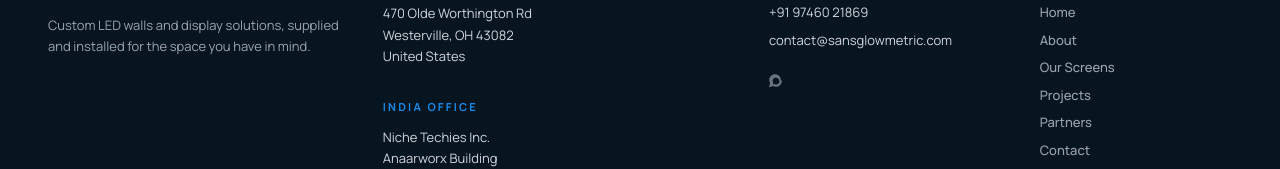
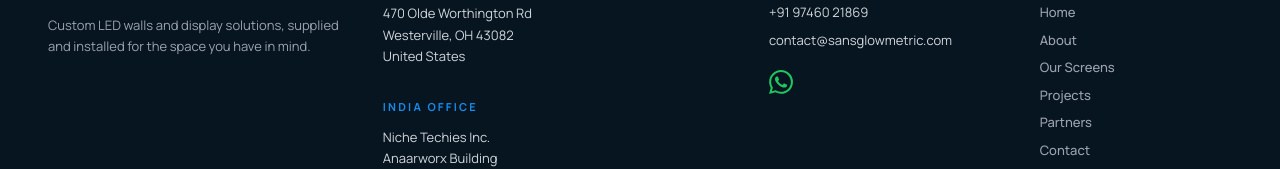
Before and after one commit to PrasobhPS/LED, a React (Vite) app in the folder client/: page / in a window 1280 px wide. Shown: the part 5086-5255 px from the top of the page. Built offline with nearby package versions, Linux system fonts and the light colour scheme.

Commit message:
footer changes

```diff
--- a/client/src/components/SiteFooter.jsx
+++ b/client/src/components/SiteFooter.jsx
@@ -34,8 +34,10 @@
             <p className="text-[11px] font-bold tracking-[0.2em] uppercase text-[#168BEB] mb-3">Contact</p>
             <a href="tel:+919746021869" className="block text-[13px] text-gray-300 hover:text-white transition-colors mb-2">+91 97460 21869</a>
             <a href="mailto:contact@sansglowmetric.com" className="block text-[13px] text-gray-300 hover:text-white transition-colors mb-5">contact@sansglowmetric.com</a>
-            <a href="https://wa.me/919746021869" target="_blank" rel="noreferrer" aria-label="WhatsApp" className="inline-flex text-gray-500 hover:text-white transition-colors">
-              <svg className="w-3.5 h-3.5" fill="currentColor" viewBox="0 0 24 24"><path d="M12.031 6.172c-3.181 0-5.767 2.586-5.768 5.766-.001 1.298.38 2.27 1.019 3.287l-.711 2.598 2.664-.698c.969.586 1.777.879 2.796.879 3.181 0 5.767-2.586 5.768-5.766.001-3.18-2.586-5.766-5.768-5.766zm9.969 5.766c0 5.505-4.495 10-10 10-1.748 0-3.385-.45-4.823-1.24l-7.177 1.88 1.909-6.983c-.933-1.499-1.469-3.267-1.469-5.157 0-5.505 4.495-10 10-10s10 4.495 10 10z" /></svg>
+            <a href="https://wa.me/919746021869" target="_blank" rel="noreferrer" aria-label="WhatsApp" className="inline-flex text-green-500 hover:text-white transition-colors">
+              <svg className="w-6 h-6" fill="currentColor" viewBox="0 0 24 24" aria-hidden="true">
+                <path d="M17.472 14.382c-.297-.149-1.758-.867-2.03-.967-.273-.099-.471-.148-.67.15-.197.297-.767.966-.94 1.164-.173.199-.347.223-.644.075-.297-.15-1.255-.463-2.39-1.475-.883-.788-1.48-1.761-1.653-2.059-.173-.297-.018-.458.13-.606.134-.133.298-.347.446-.52.149-.174.198-.298.298-.497.099-.198.05-.371-.025-.52-.075-.149-.669-1.612-.916-2.207-.242-.579-.487-.5-.669-.51-.173-.008-.371-.01-.57-.01-.198 0-.52.074-.792.372-.272.297-1.04 1.016-1.04 2.479 0 1.462 1.065 2.875 1.213 3.074.149.198 2.096 3.2 5.077 4.487.709.306 1.262.489 1.694.625.712.227 1.36.195 1.871.118.571-.085 1.758-.719 2.006-1.413.248-.694.248-1.289.173-1.413-.074-.124-.272-.198-.57-.347m-5.421 7.403h-.004a9.87 9.87 0 0 1-5.031-1.378l-.361-.214-3.741.982.998-3.648-.235-.374a9.86 9.86 0 0 1-1.51-5.26c.001-5.45 4.436-9.884 9.888-9.884 2.64 0 5.122 1.03 6.988 2.898a9.825 9.825 0 0 1 2.893 6.994c-.003 5.45-4.435 9.884-9.885 9.884m8.413-18.297A11.815 11.815 0 0 0 12.05 0C5.495 0 .16 5.335.157 11.892c0 2.096.547 4.142 1.588 5.945L.057 24l6.305-1.654a11.882 11.882 0 0 0 5.683 1.448h.005c6.554 0 11.89-5.335 11.893-11.893a11.821 11.821 0 0 0-3.48-8.413Z" />
+              </svg>
             </a>
           </div>
           <div>
--- a/client/src/components/SiteLayout.jsx
+++ b/client/src/components/SiteLayout.jsx
@@ -21,8 +21,8 @@
           <span className="truncate">Call</span>
         </a>
         <a href="https://wa.me/919746021869" target="_blank" rel="noreferrer" className="mobile-quick-action-btn flex items-center justify-center gap-1.5 py-2.5 px-2 rounded-lg bg-emerald-50 border border-emerald-200 text-emerald-800 text-[12px] font-semibold hover:bg-emerald-100 transition-colors">
-          <svg className="w-4 h-4 text-emerald-600 shrink-0" fill="currentColor" viewBox="0 0 24 24">
-            <path d="M12.031 6.172c-3.181 0-5.767 2.586-5.768 5.766-.001 1.298.38 2.27 1.019 3.287l-.711 2.598 2.664-.698c.969.586 1.777.879 2.796.879 3.181 0 5.767-2.586 5.768-5.766.001-3.18-2.586-5.766-5.768-5.766zm9.969 5.766c0 5.505-4.495 10-10 10-1.748 0-3.385-.45-4.823-1.24l-7.177 1.88 1.909-6.983c-.933-1.499-1.469-3.267-1.469-5.157 0-5.505 4.495-10 10-10s10 4.495 10 10z" />
+          <svg className="w-4 h-4 text-green-500 shrink-0" fill="currentColor" viewBox="0 0 24 24" aria-hidden="true">
+            <path d="M17.472 14.382c-.297-.149-1.758-.867-2.03-.967-.273-.099-.471-.148-.67.15-.197.297-.767.966-.94 1.164-.173.199-.347.223-.644.075-.297-.15-1.255-.463-2.39-1.475-.883-.788-1.48-1.761-1.653-2.059-.173-.297-.018-.458.13-.606.134-.133.298-.347.446-.52.149-.174.198-.298.298-.497.099-.198.05-.371-.025-.52-.075-.149-.669-1.612-.916-2.207-.242-.579-.487-.5-.669-.51-.173-.008-.371-.01-.57-.01-.198 0-.52.074-.792.372-.272.297-1.04 1.016-1.04 2.479 0 1.462 1.065 2.875 1.213 3.074.149.198 2.096 3.2 5.077 4.487.709.306 1.262.489 1.694.625.712.227 1.36.195 1.871.118.571-.085 1.758-.719 2.006-1.413.248-.694.248-1.289.173-1.413-.074-.124-.272-.198-.57-.347m-5.421 7.403h-.004a9.87 9.87 0 0 1-5.031-1.378l-.361-.214-3.741.982.998-3.648-.235-.374a9.86 9.86 0 0 1-1.51-5.26c.001-5.45 4.436-9.884 9.888-9.884 2.64 0 5.122 1.03 6.988 2.898a9.825 9.825 0 0 1 2.893 6.994c-.003 5.45-4.435 9.884-9.885 9.884m8.413-18.297A11.815 11.815 0 0 0 12.05 0C5.495 0 .16 5.335.157 11.892c0 2.096.547 4.142 1.588 5.945L.057 24l6.305-1.654a11.882 11.882 0 0 0 5.683 1.448h.005c6.554 0 11.89-5.335 11.893-11.893a11.821 11.821 0 0 0-3.48-8.413Z" />
           </svg>
           <span className="truncate">WhatsApp</span>
         </a>
```
